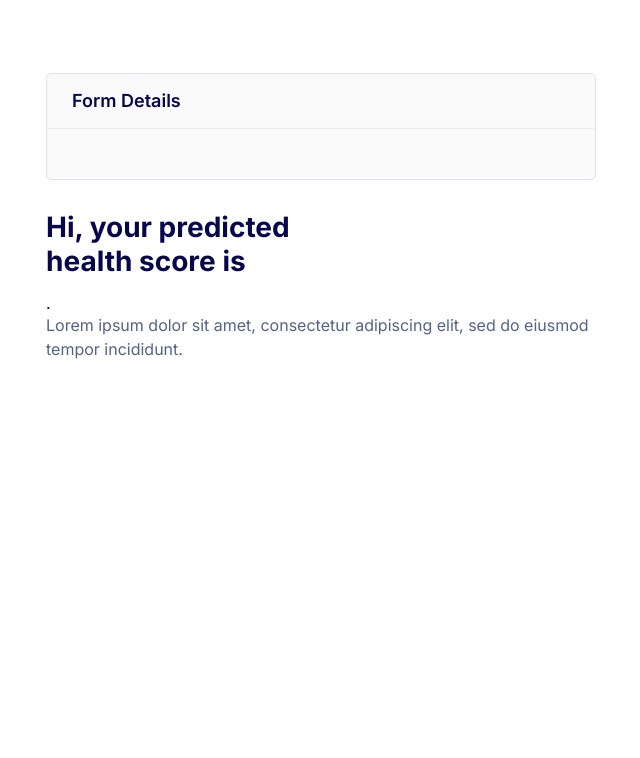
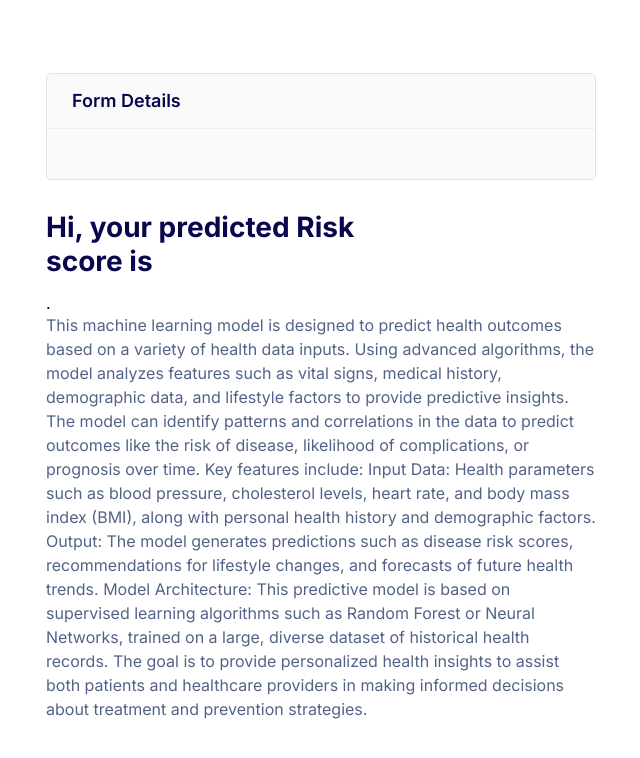
Before and after one commit to xrijan/riskscore, a Flask app: page /result in a window 1280 px wide. Shown: the top 758 px of the page, without its empty margins (319-959 px from the left). Run offline with Flask 3, Linux system fonts and the light colour scheme; parts of the project's set-up code (start-up, migrations or seed data) failed here and were passed over.

Commit message:
final commit

```diff
--- a/static/script.js
+++ b/static/script.js
@@ -46,7 +46,7 @@
         console.log(JSON.stringify(data));
 
         // Send the data to the API via fetch
-        fetch('http://127.0.0.1:5000/predict', {
+        fetch('https://riskscore-predicition-d7a9cyfvfnf3fvc7.southindia-01.azurewebsites.net/predict', {
             method: 'POST',
             headers: {
                 'Content-Type': 'application/json',
--- a/templates/result.html
+++ b/templates/result.html
@@ -20,11 +20,25 @@
 
             </div>
             <div class="formbold-event-wrapper">
-                <h3 id="riskScore">Hi, your predicted health score is </h3>
+                <h3 id="riskScore">Hi, your predicted Risk score is </h3>
                 <h2 id="predictedRiskScore"></h2>.
                 <p>
-                    Lorem ipsum dolor sit amet, consectetur adipiscing elit, sed do eiusmod
-                    tempor incididunt.
+                    This machine learning model is designed to predict health outcomes based on a variety of health data
+                    inputs. Using advanced algorithms, the model analyzes features such as vital signs, medical history,
+                    demographic data, and lifestyle factors to provide predictive insights. The model can identify
+                    patterns and correlations in the data to predict outcomes like the risk of disease, likelihood of
+                    complications, or prognosis over time.
+
+                    Key features include:
+
+                    Input Data: Health parameters such as blood pressure, cholesterol levels, heart rate, and body mass
+                    index (BMI), along with personal health history and demographic factors.
+                    Output: The model generates predictions such as disease risk scores, recommendations for lifestyle
+                    changes, and forecasts of future health trends.
+                    Model Architecture: This predictive model is based on supervised learning algorithms such as Random
+                    Forest or Neural Networks, trained on a large, diverse dataset of historical health records.
+                    The goal is to provide personalized health insights to assist both patients and healthcare providers
+                    in making informed decisions about treatment and prevention strategies.
                 </p>
             </div>
 
```
